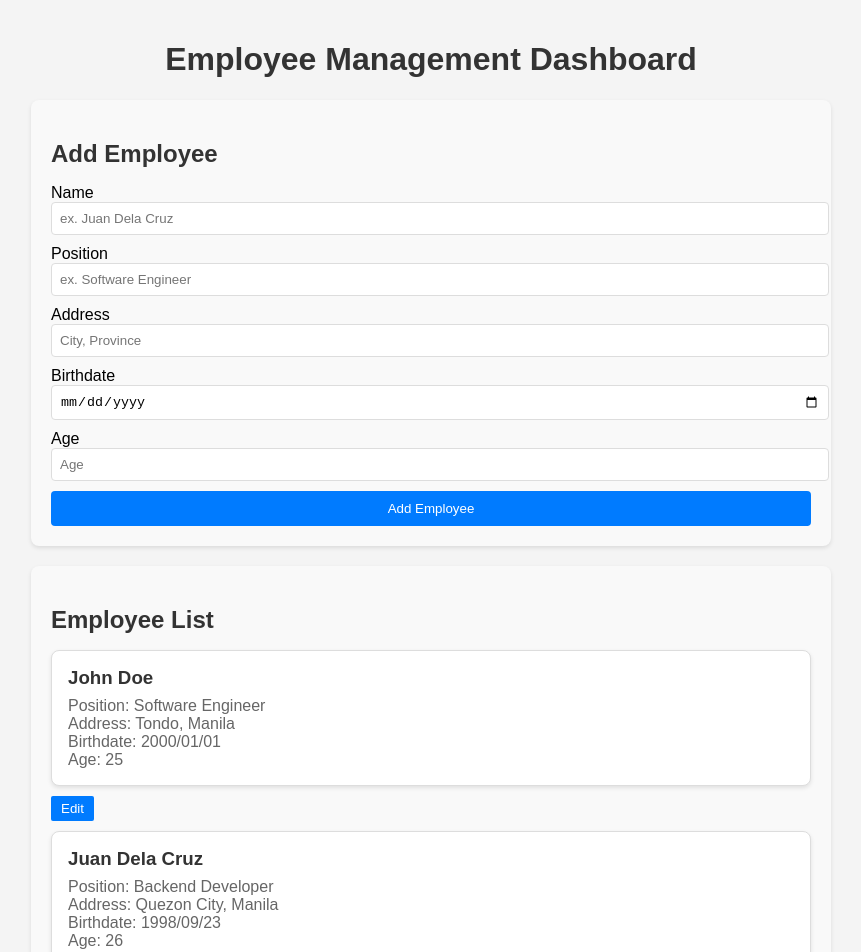
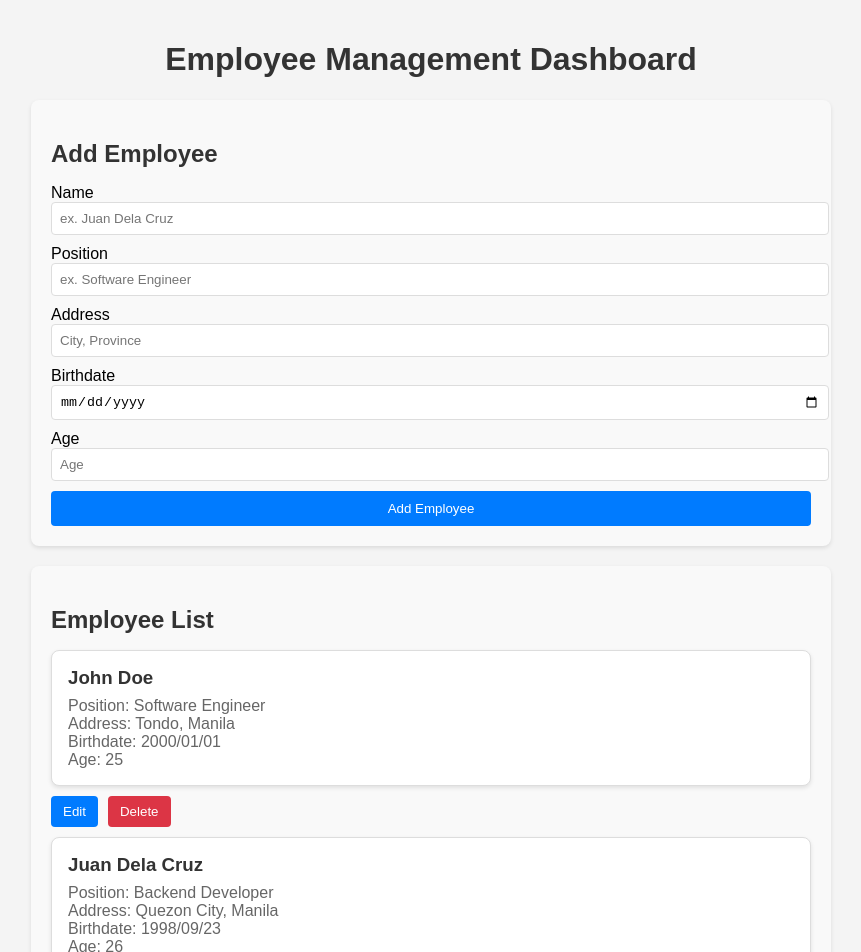
Before and after one commit to CharlotteJoyceDCB/employee-dashboard, a React (Vite) app: page / in a window 1280 px wide. Shown: the top 952 px of the page, without its empty margins (209-1070 px from the left). Built offline with nearby package versions, Linux system fonts and the light colour scheme; the HTML template or start-up script is replaced by a standard one.

Commit message:
Added delete button

```diff
--- a/src/components/EmployeeList.jsx
+++ b/src/components/EmployeeList.jsx
@@ -1,15 +1,18 @@
 import React from 'react';
 import EmployeeCard from './EmployeeCard';
 
-const EmployeeList = ({ employees , onEdit}) => {
+const EmployeeList = ({ employees , onEdit, onDelete}) => {
   return (
     <div className="employee-list">
       <h2>Employee List</h2>
       {employees.map((employee) => (
-        <div key={employee.id}>
+        <div key={employee.id} className="employee-item">
             <EmployeeCard employee={employee} />
-            <button className='edit-btn' onClick={() => onEdit(employee)}>Edit</button>
-        </div>
+            <div className="employee-actions">
+                <button onClick={() => onEdit(employee)}>Edit</button>
+                <button onClick={() => onDelete(employee.id)}>Delete</button>
+            </div>
+      </div>
       ))}
     </div>
   );
--- a/src/index.css
+++ b/src/index.css
@@ -142,15 +142,30 @@ form input:focus {
 .edit-employee .cancel-btn:hover {
   background-color: #666;
 }
-.edit-btn {
-  color: #fff;
+.employee-actions {
+  display: flex;
+  gap: 10px;
+  margin-top: 10px;
+}
+.employee-actions button {
+  padding: 8px 12px;
+  border: none;
+  border-radius: 4px;
+  cursor: pointer;
+  transition: background-color 0.3s;
+  margin-bottom: 10px;
+}
+.employee-actions button:first-child {
   background-color: #007bff;
-  border: none;
-  border-radius: 2px;
-  padding: 5px 10px;
-  margin-bottom: 10px;
-  cursor: pointer;
+  color: white;
 }
-.edit-btn:hover {
-  background-color: #006ee4;
+.employee-actions button:first-child:hover {
+  background-color: #0056b3;
 }
+.employee-actions button:last-child {
+  background-color: #dc3545;
+  color: white;
+}
+.employee-actions button:last-child:hover {
+  background-color: #a71d2a;
+}
```
